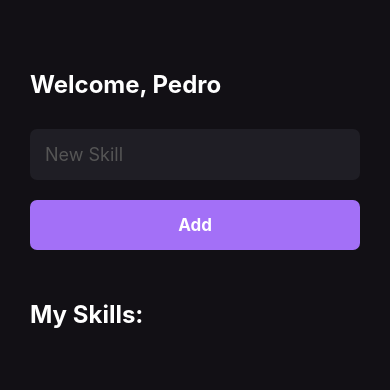
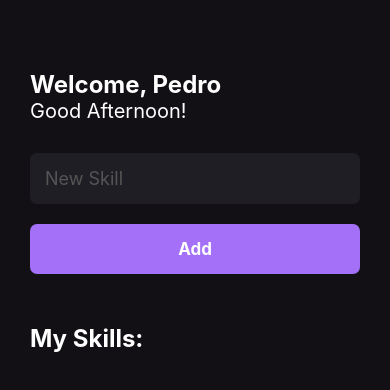
Before and after one commit to opedromartins/RN-MySkills, a React Native app: screen / in a window 390 px wide. Shown: the top 390 px of the page. Built offline with nearby package versions, Linux system fonts and the light colour scheme.

Commit message:
Add greeting with useEffect

```diff
--- a/src/pages/Home.js
+++ b/src/pages/Home.js
@@ -1,4 +1,4 @@
-import React, { useState } from "react";
+import React, { useState, useEffect } from "react";
 import {
     View,
     Text,
@@ -12,14 +12,32 @@ import { SkillCard } from "../components/SkillCard";
 export function Home(){
     const [newSkill, setNewSkill] = useState('');
     const [mySkills, setMySkills] = useState([]);
+    const [greeting, setGreeting] = useState('')
 
     function handleAddNewSkill(){
         setMySkills(oldState => [...oldState, newSkill]);
     }
 
+    useEffect(() => {
+        const currentHour = new Date().getHours();
+
+        if (currentHour < 12) {
+            setGreeting('Good morning!');
+        }
+        else if (currentHour < 19) {
+            setGreeting('Good Afternoon!');
+        } else {
+            setGreeting('Good Night!');
+        }
+    }, [])
+
   return (
       <View style={styles.container}>
         <Text style={styles.title}>Welcome, Pedro</Text>
+
+        <Text style={styles.greeting}>
+            {greeting}
+        </Text>
 
         <TextInput
         style={styles.input}
@@ -64,5 +82,9 @@ const styles = StyleSheet.create({
         padding: 15,
         marginTop: 30,
         borderRadius: 7,
+    },
+    greeting: {
+        color: '#fff',
+        fontSize: 20
     }
 })
```
